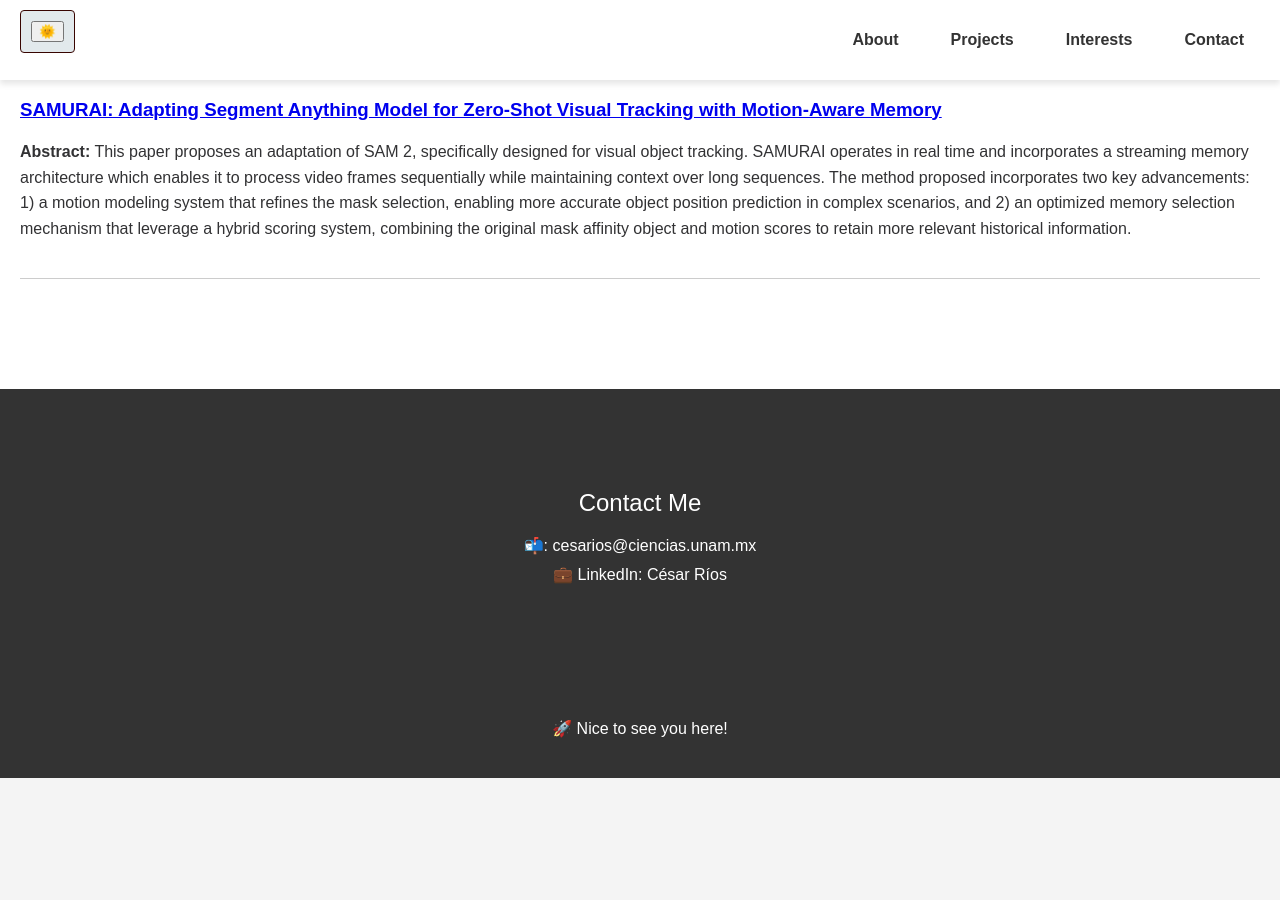
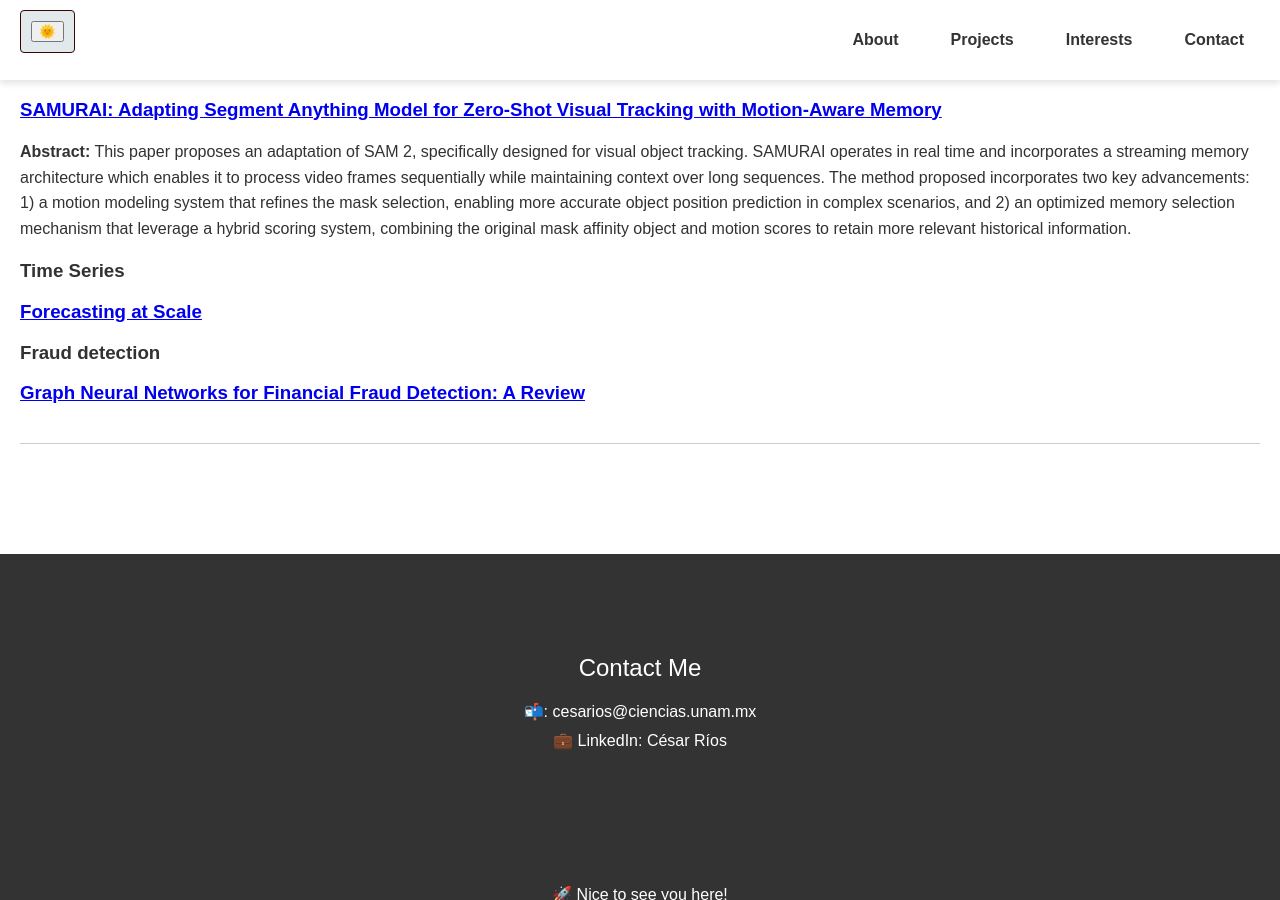
Before and after one commit to Cesarriosd/cesarios, a Jekyll site: the page built from README.md, in a window 1280 px wide and 900 px high, scrolled down 3882 px. Built offline with Jekyll 4.4.1, drawn with Linux system fonts in a browser that asks for light colours; our own code applies the rules of GitHub Pages for plain Markdown files; before the commit the page ends 4660 px from its top, so only the background shows below that.

Commit message:
Add new articules to read

```diff
--- a/_layouts/default.html
+++ b/_layouts/default.html
@@ -580,6 +580,10 @@ cd<!DOCTYPE html>
             <h3>Computer Vision</h3>
             <h3><a href="https://arxiv.org/html/2411.11922v1">SAMURAI: Adapting Segment Anything Model for Zero-Shot Visual Tracking with Motion-Aware Memory</a></h3>
             <p><strong>Abstract:</strong> This paper proposes an adaptation of SAM 2, specifically designed for visual object tracking. SAMURAI operates in real time and incorporates a streaming memory architecture which enables it to process video frames sequentially  while maintaining context over long sequences. The method proposed incorporates two key advancements: 1) a motion modeling system that refines the mask selection, enabling more accurate object position prediction in complex scenarios, and 2) an optimized memory selection mechanism that leverage a hybrid scoring system, combining the original mask affinity object and motion scores to retain more relevant historical information.</p>
+            <h3>Time Series</h3>
+            <h3><a href="https://peerj.com/preprints/3190.pdf">Forecasting at Scale</a></h3>
+            <h3>Fraud detection</h3>
+            <h3><a href="https://arxiv.org/pdf/2411.05815">Graph Neural Networks for Financial Fraud Detection: A Review</a></h3>
         </div>
         <!--
         <div class="article">
```
